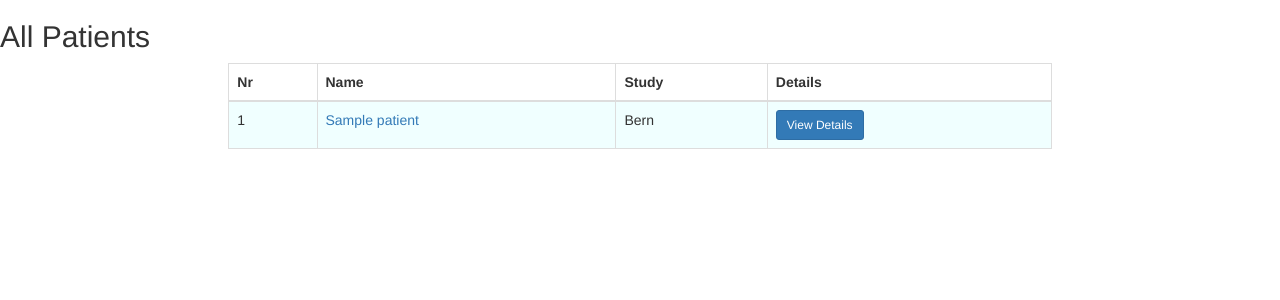
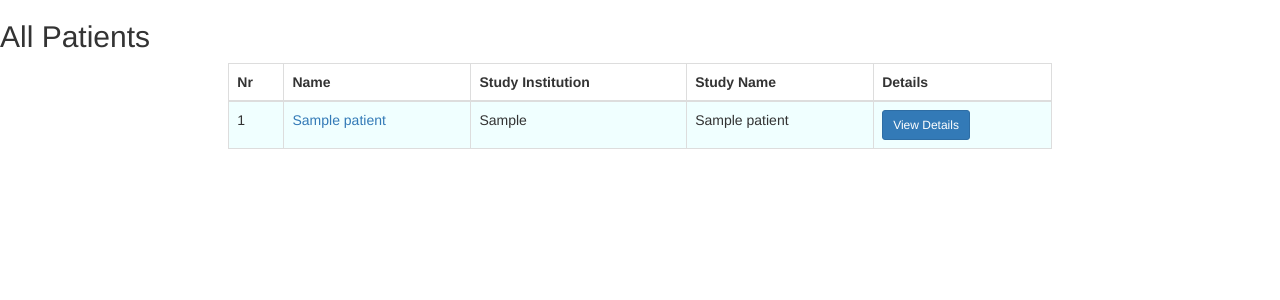
Before and after one commit to rmsandu/lesiontrack-website, a Django app: page /liverdata/ in a window 1280 px wide. Shown: the part 52-352 px from the top of the page. Run offline with Django 3.2, Linux system fonts and the light colour scheme; tables that the repository leaves empty hold one stand-in row (values such as "Sample post"); some libraries are stand-ins or nearby versions.

Commit message:
changed treatment, lesion name, device to OneToOne relationship

```diff
--- a/liverdata/models.py
+++ b/liverdata/models.py
@@ -23,7 +23,7 @@ class Lesion(models.Model):
     patient = models.ForeignKey(Patient, on_delete = models.CASCADE)
     lesion_volume_ml = models.DecimalField(max_digits=10, decimal_places=2, blank=True) #optional field
     lesion_biopsy = models.BooleanField(default=False) # choice field, y/n
-    lesiontype = models.ForeignKey(LesionType, on_delete = models.PROTECT, null=True, blank=False) # can be non-existent, but not blank
+    lesiontype = models.OneToOneField(LesionType, on_delete = models.PROTECT, null=True, blank=False) # can be non-existent, but not blank
 
     def __str__(self):
         return "{0} - {1} - {2}".format(self.patient, self.lesiontype, self.id)
@@ -59,7 +59,7 @@ class TreatmentName(models.Model):
 class Treatment(models.Model):
     treatmentsession = models.ForeignKey(TreatmentSession, on_delete = models.CASCADE)
     lesion = models.ForeignKey(Lesion, on_delete=models.CASCADE)
-    treatmentname = models.ForeignKey(TreatmentName, on_delete = models.PROTECT, null=True, blank=False)
+    treatmentname = models.OneToOneField(TreatmentName, on_delete = models.PROTECT, null=True, blank=False)
 
     def __str__(self):
         return "{0} - ({1}) : {2}".format(self.treatmentsession, self.lesion, self.treatmentname)
@@ -81,7 +81,7 @@ class Device(models.Model):
 
 class MWA(models.Model):
     treatment = models.ForeignKey(Treatment, blank=True, null=True, on_delete=models.CASCADE)
-    device = models.ForeignKey(Device, blank=True, null=True, on_delete=models.CASCADE)
+    device = models.OneToOneField(Device, blank=True, null=True, on_delete=models.CASCADE)
     power = models.PositiveIntegerField() # power or temperature applied
     time_duration = models.DurationField()
 
@@ -93,7 +93,7 @@ class MWA(models.Model):
 
 class RFA(models.Model):
     treatment = models.ForeignKey(Treatment, blank=True, null=True, on_delete=models.CASCADE)
-    device = models.ForeignKey(Device, blank=True, null=True, on_delete=models.CASCADE)
+    device = models.OneToOneField(Device, blank=True, null=True, on_delete=models.CASCADE)
     power = models.PositiveIntegerField() # power or temperature applied
     time_duration = models.DurationField()
 
@@ -105,7 +105,7 @@ class RFA(models.Model):
 
 class IRE(models.Model):
     treatment = models.ForeignKey(Treatment, blank=True, null=True, on_delete=models.CASCADE)
-    device = models.ForeignKey(Device, blank=True, null=True, on_delete=models.CASCADE)
+    device = models.OneToOneField(Device, blank=True, null=True, on_delete=models.CASCADE)
     power = models.PositiveIntegerField() # power or temperature applied
     time_duration = models.DurationField()
 
--- a/liverdata/templates/liverdata/index.html
+++ b/liverdata/templates/liverdata/index.html
@@ -20,7 +20,8 @@
             <tr>
               <th> Nr </th>
               <th> Name </th>
-              <th> Study </th>
+              <th> Study Institution</th>
+              <th> Study Name</th>
               <th> Details </th>
             </tr>
           </thead>
@@ -31,7 +32,8 @@
             <tr>
               <td>{{ forloop.counter }}</td>
               <td><a href="{% url 'liverdata:patientdetail' patient.id %}">{{ patient.patient_name }}</a></td>
-              <td>Bern</td>
+              <td>{{ patient.study_institution}}</td>
+              <td>{{ patient.study_name}}</td>
               <td><a href="{% url 'liverdata:patientdetail' patient.id %}" class="btn btn-primary btn-sm" role="button">View Details</a></td>
             </tr>
             {% endfor %}
--- a/liverdata/templates/liverdata/lesion_detail.html
+++ b/liverdata/templates/liverdata/lesion_detail.html
@@ -29,8 +29,8 @@
              {% for lesion in patient.lesion_set.all %}
             <tr>
               <td>{{ forloop.counter }}</td>
-              <td><a href='/liverdata/{{ patient.id }}/{{ lesion.id }}/'> {{ lesion.lesion_name }}</a></td>
-              <td>{{ lesion.lesion_size }}  </td>
+              <td><a href='/liverdata/{{ patient.id }}/{{ lesion.id }}/'> {{ lesion.lesiontype }}</a></td>
+              <td>{{ lesion.lesion_volume_ml }}  </td>
               <td> {{ lesion.lesion_biopsy}} </td>
               <td><a href="/liverdata/{{ patient.id }}/{{ lesion.id }}/" class="btn btn-primary btn-sm" role="button">View Details</a></td>
             </tr>
--- a/liverdata/templates/liverdata/treatment_detail.html
+++ b/liverdata/templates/liverdata/treatment_detail.html
@@ -28,9 +28,9 @@
              {% for treatment in lesion.treatment_set.all %}
             <tr>
               <td>{{ forloop.counter }}</td>
-              <td>{{ treatment.treatment_name }}</td>
-              <td>{{ treatment.treatment_type }} </td>
-              <td>{{ treatment.treatment_date }}</td>
+              <td>{{ treatment.treatmentname }}</td>
+              <td>{{ treatment.treatmentsession }} </td>
+              <td>{{ treatment.treatmentsession_date }}</td>
             </tr>
             {% endfor %}
           </tbody>
```
Also changed, not shown: liverdata/migrations/0011_auto_20171019_1047.py (added).
